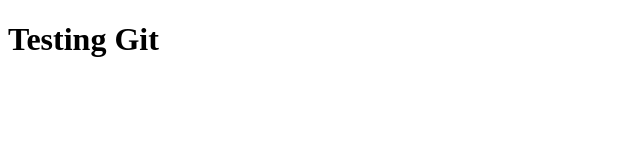
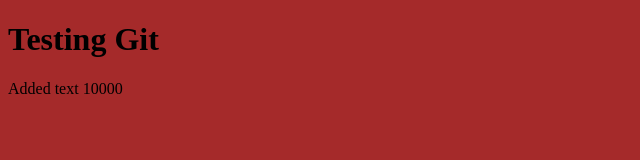
Before and after one commit to criticaseek/first-test, a plain HTML site: page index.html in a window 1280 px wide. Shown: the whole page, without its empty margins (0-640 px from the left). Drawn offline with Linux system fonts and the light colour scheme.

Commit message:
Second change

```diff
--- a/index.html
+++ b/index.html
@@ -8,5 +8,6 @@
 </head>
 <body>
     <h1>Testing Git</h1>
+    <p>Added text 10000</p>
 </body>
 </html>
--- a/styles.css
+++ b/styles.css
@@ -0,0 +1,3 @@
+body{
+    background-color: brown;
+}
```
